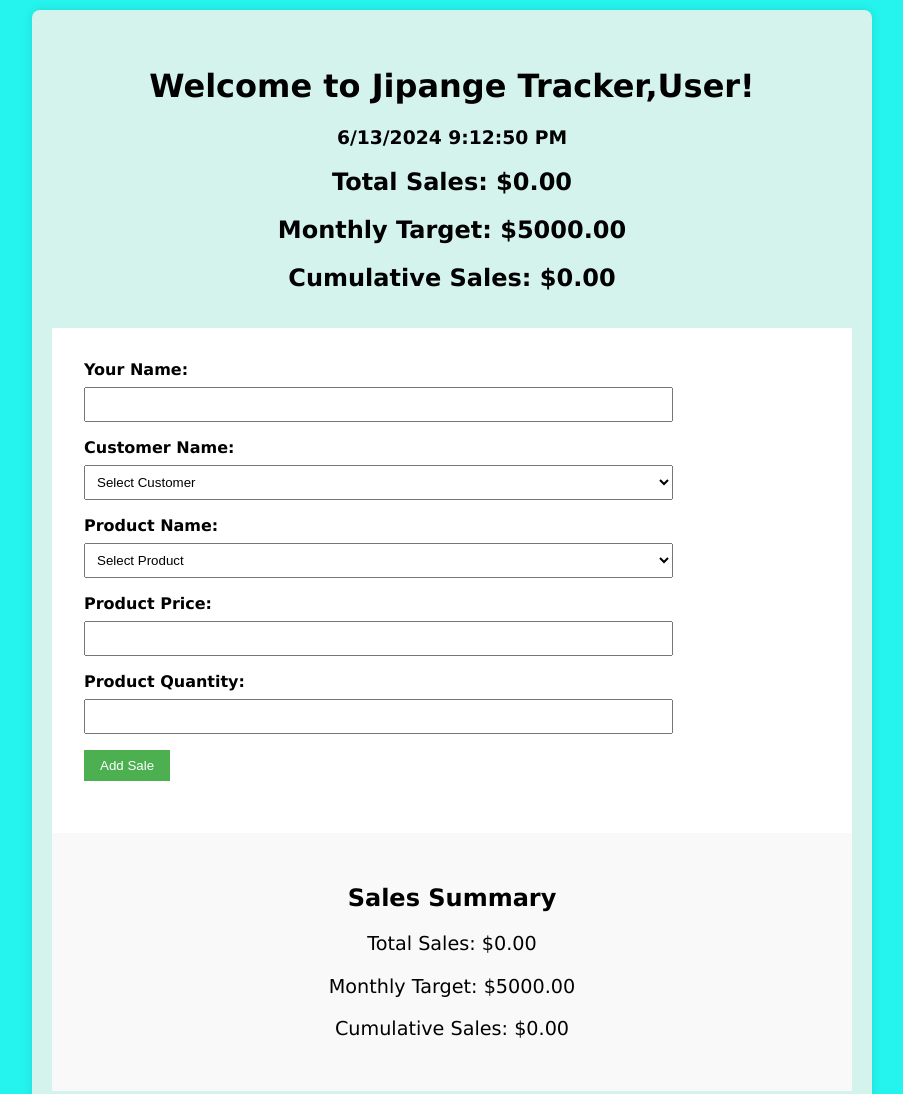
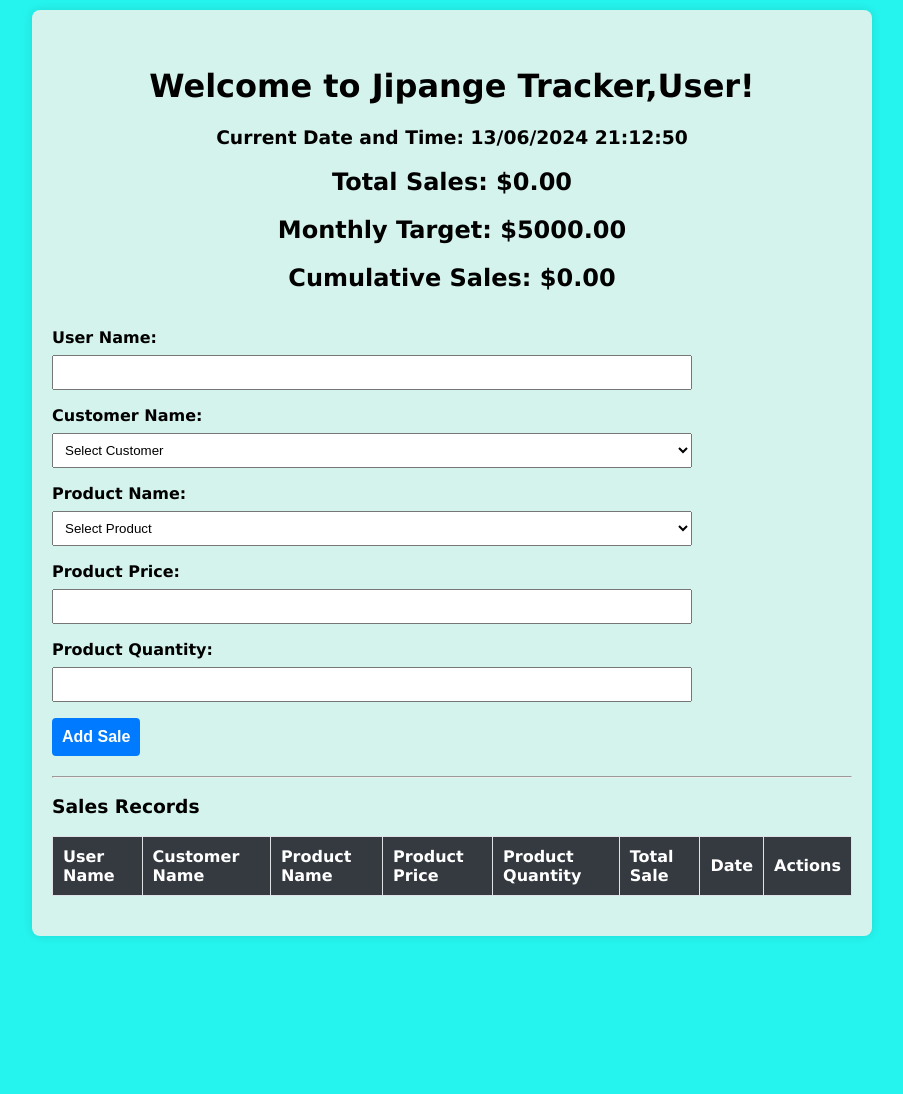
Before and after one commit to Kenfod/Web-Dev-Sales-Tracker, a plain HTML site: page index.html in a window 1280 px wide. Shown: the part 140-1234 px from the top of the page, without its empty margins (188-1091 px from the left). After the commit the page ends 1126 px from the top, so only its background shows below. Drawn offline with nearby package versions, Linux system fonts and the light colour scheme.

Commit message:
Jipange Sales Record table added

```diff
--- a/index.html
+++ b/index.html
@@ -31,7 +31,7 @@
         <section class="input-section">
             <form id="form-control">
                 <div class="form-group">
-                    <label for="userName">Your Name:</label>
+                    <label for="userName">User Name:</label>
                     <input type="text" id="userName" required>
                 </div>
                 <div class="form-group">
@@ -60,16 +60,29 @@
                     <label for="productQuantity">Product Quantity:</label>
                     <input type="number" id="productQuantity" required>
                 </div>
-                    <button type="submit">Add Sale</button>
+                    <button type="submit" class="btn btn-primary">Add Sale</button>
             </form>
         </section>
+        <hr>
+        <section class="sales-summary">
+        <h3>Sales Records</h3>
+        <table class="table">
+            <thead>
+                <tr>
+                    <th>User Name</th>
+                    <th>Customer Name</th>
+                    <th>Product Name</th>
+                    <th>Product Price</th>
+                    <th>Product Quantity</th>
+                    <th>Total Sale</th>
+                    <th>Date</th>
+                    <th>Actions</th>
+                </tr>
+            </thead>
 
-        <section class="sales-summary">
-            <h2>Sales Summary</h2>
-            <p>Total Sales: $<span id="totalSales">0.00</span></p>
-            <p>Monthly Target: $<span id="monthlyTarget">5000.00</span></p>
-            <p>Cumulative Sales: $<span id="cumulativeSales">0.00</span></p>
+        </table>
         </section>
+
     </div>
     <script src="https://cdn.jsdelivr.net/npm/chart.js"></script>
     <script src="scripts.js"></script>
--- a/scripts.js
+++ b/scripts.js
@@ -1,38 +1,130 @@
-document.addEventListener('DOMContentLoaded', () => {
-    // Function to update the current date and time
-    function updateTime() {
+// document.addEventListener('DOMContentLoaded', () => {
+//     // Function to update the current date and time
+//     function updateTime() {
+//         const now = new Date();
+//         const dateTimeString = now.toLocaleDateString() + ' ' + now.toLocaleTimeString();
+//         document.getElementById('date-time').textContent = dateTimeString;
+//     }
+//     setInterval(updateTime, 1000);
+//     updateTime();
+
+//     const salesForm = document.getElementById('salesForm');
+//     const productNameSelect = document.getElementById('productName');
+//     const productPriceInput = document.getElementById('productPrice');
+//     let totalSales = 0;
+//     const monthlyTarget = 5000;
+
+//     productNameSelect.addEventListener('change', (event) => {
+//         const selectedOption = event.target.selectedOptions[0];
+//         const price = selectedOption.getAttribute('data-price');
+//         productPriceInput.value = price ? parseFloat(price).toFixed(2) : '';
+//     });
+
+//     salesForm.addEventListener('submit', (event) => {
+//         event.preventDefault();
+
+//         const productPrice = parseFloat(productPriceInput.value);
+//         const productQuantity = parseInt(document.getElementById('productQuantity').value);
+
+//         const saleAmount = productPrice * productQuantity;
+//         totalSales += saleAmount;
+
+//         document.getElementById('totalSales').textContent = totalSales.toFixed(2);
+//         document.getElementById('cumulativeSales').textContent = totalSales.toFixed(2);
+
+//         // Clear the form
+//         salesForm.reset();
+//     });
+// });
+
+
+
+
+
+
+
+
+
+
+
+document.addEventListener("DOMContentLoaded", function () {
+    const form = document.getElementById("form-control");
+    const productNameSelect = document.getElementById("productName");
+    const productPriceInput = document.getElementById("productPrice");
+    const totalSalesElement = document.getElementById("totalSales");
+    const cumulativeSalesElement = document.getElementById("cumulativeSales");
+    const dateTimeElement = document.getElementById("date-time");
+    let totalSales = 0;
+    let cumulativeSales = 0;
+
+    // Update date and time
+    function updateDateTime() {
         const now = new Date();
-        const dateTimeString = now.toLocaleDateString() + ' ' + now.toLocaleTimeString();
-        document.getElementById('date-time').textContent = dateTimeString;
+        const formattedDate = now.toLocaleDateString('en-GB', {
+            day: '2-digit',
+            month: '2-digit',
+            year: 'numeric',
+        });
+        const formattedTime = now.toLocaleTimeString('en-GB', {
+            hour: '2-digit',
+            minute: '2-digit',
+            second: '2-digit',
+        });
+        dateTimeElement.textContent = `Current Date and Time: ${formattedDate} ${formattedTime}`;
     }
-    setInterval(updateTime, 1000);
-    updateTime();
 
-    const salesForm = document.getElementById('salesForm');
-    const productNameSelect = document.getElementById('productName');
-    const productPriceInput = document.getElementById('productPrice');
-    let totalSales = 0;
-    const monthlyTarget = 5000;
-
-    productNameSelect.addEventListener('change', (event) => {
-        const selectedOption = event.target.selectedOptions[0];
-        const price = selectedOption.getAttribute('data-price');
-        productPriceInput.value = price ? parseFloat(price).toFixed(2) : '';
+    // Update product price based on selected product
+    productNameSelect.addEventListener("change", function () {
+        const selectedOption = productNameSelect.options[productNameSelect.selectedIndex];
+        const price = selectedOption.getAttribute("data-price");
+        productPriceInput.value = price || 0;
     });
 
-    salesForm.addEventListener('submit', (event) => {
+    // Handle form submission
+    form.addEventListener("submit", function (event) {
         event.preventDefault();
 
+        const userName = document.getElementById("userName").value;
+        const customerName = document.getElementById("customerName").value;
+        const productName = productNameSelect.value;
         const productPrice = parseFloat(productPriceInput.value);
-        const productQuantity = parseInt(document.getElementById('productQuantity').value);
+        const productQuantity = parseInt(document.getElementById("productQuantity").value);
+        const totalSale = productPrice * productQuantity;
 
-        const saleAmount = productPrice * productQuantity;
-        totalSales += saleAmount;
+        // Update total and cumulative sales
+        totalSales += totalSale;
+        cumulativeSales += totalSale;
 
-        document.getElementById('totalSales').textContent = totalSales.toFixed(2);
-        document.getElementById('cumulativeSales').textContent = totalSales.toFixed(2);
+        // Update UI
+        totalSalesElement.textContent = totalSales.toFixed(2);
+        cumulativeSalesElement.textContent = cumulativeSales.toFixed(2);
 
-        // Clear the form
-        salesForm.reset();
+        // Add new sale to table
+        const salesTable = document.querySelector(".sales-summary table tbody");
+        const newRow = document.createElement("tr");
+
+        newRow.innerHTML = `
+            <td>${userName}</td>
+            <td>${customerName}</td>
+            <td>${productName}</td>
+            <td>${productPrice.toFixed(2)}</td>
+            <td>${productQuantity}</td>
+            <td>${totalSale.toFixed(2)}</td>
+            <td>${new Date().toLocaleString('en-GB')}</td>
+            <td>
+                <button class="btn btn-warning btn-sm">Edit</button>
+                <button class="btn btn-danger btn-sm">Delete</button>
+            </td>
+        `;
+
+        salesTable.appendChild(newRow);
+
+        // Clear form
+        form.reset();
+        productPriceInput.value = 0;
     });
+
+    // Initialize date and time
+    updateDateTime();
+    setInterval(updateDateTime, 1000);
 });
--- a/styles.css
+++ b/styles.css
@@ -130,23 +130,13 @@ form {
     font-size: 1.25rem;
 }
 
-
-
-/* .navbar .logo {
-    font-size: 1.5rem;
-    font-weight: bold;
-} */
-
 .header-section {
     text-align: center;
     padding: 2rem;
     background-color: rgb(37, 243, 237);
 }
 
-.input-section {
-    padding: 2rem;
-    background-color: #fff;
-}
+
 
 .input-section .form-group {
     margin-bottom: 1rem;
@@ -164,15 +154,8 @@ form {
     box-sizing: border-box;
 }
 
-.input-section button {
-    padding: 0.5rem 1rem;
-    background-color: #4CAF50;
-    color: white;
-    border: none;
-    cursor: pointer;
-}
 
-.sales-summary {
+/* .sales-summary {
     padding: 2rem;
     background-color: #f9f9f9;
     text-align: center;
@@ -180,7 +163,32 @@ form {
 
 .sales-summary p {
     font-size: 1.2rem;
+} */
+
+
+/* Table Styles */
+table {
+    width: 100%;
+    border-collapse: collapse;
+    margin-bottom: 20px;
 }
+
+table th, table td {
+    padding: 10px;
+    border: 1px solid #dee2e6;
+    text-align: left;
+}
+
+table th {
+    background-color: #343a40;
+    color: #fff;
+}
+
+table tr:nth-child(even) {
+    background-color: #f2f2f2;
+}
+
+
 
 /* Error Message */
 .error-message {
```
